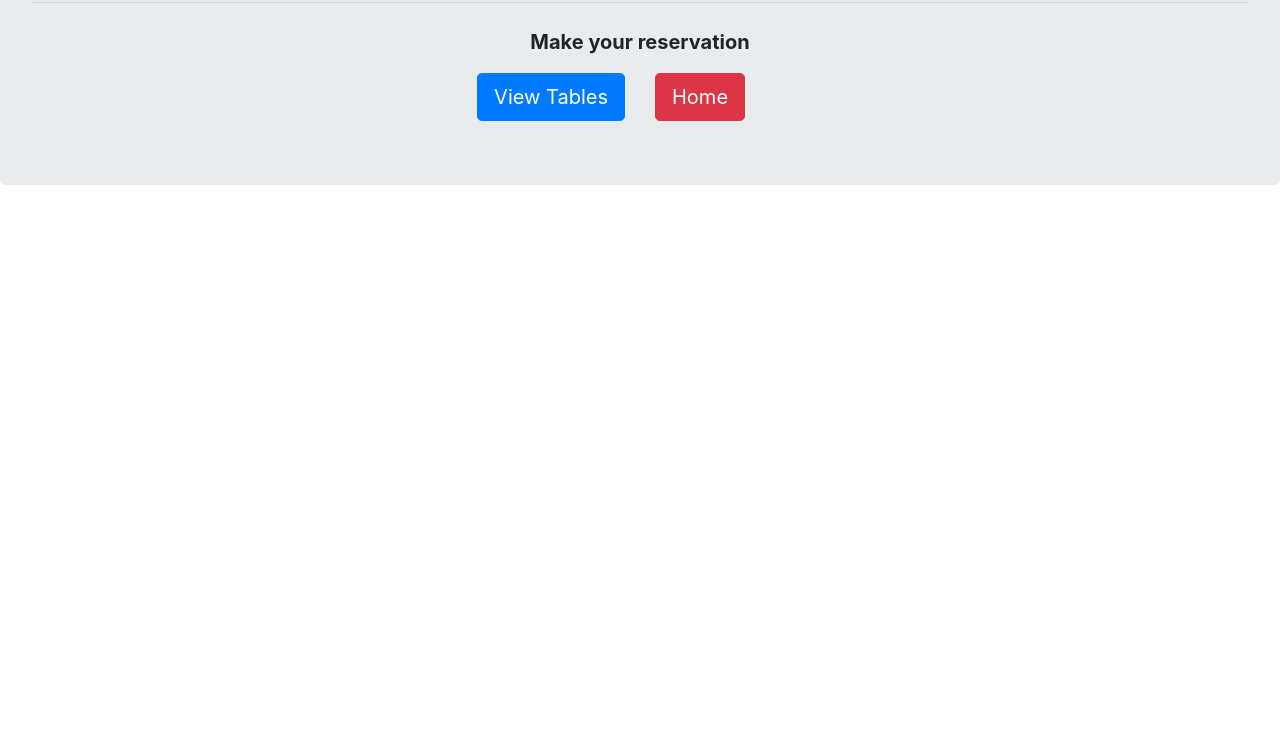
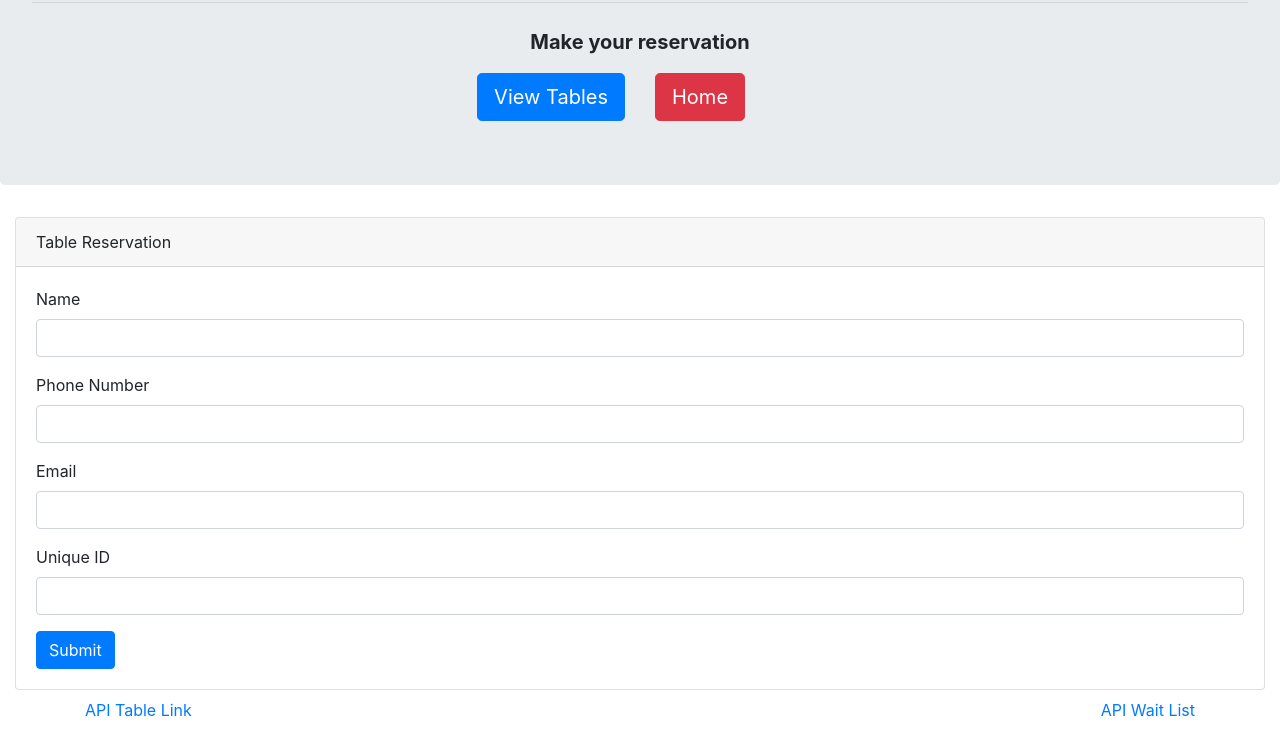
Before and after one commit to csporto23/HotStuff, a plain HTML site: page front-end/reservation-view.html in a window 1280 px wide. Shown: the part 153-899 px from the top of the page. Before the commit the page ends 800 px from the top, so only its background shows below. Drawn offline with nearby package versions, Linux system fonts and the light colour scheme.

Commit message:
html pages done

```diff
--- a/front-end/reservation-view.html
+++ b/front-end/reservation-view.html
@@ -28,5 +28,48 @@
                 </div>
             </div>
             </div>
+
+            <!-- body contents -->
+            <div class="col-lg-12 mb-2">
+                    <!-- Reservation Page -->
+                    <div class="card">
+                      <div class="card-header">
+                        Table Reservation
+                      </div>
+                      <div class="card-body">
+                        <form role="form">
+                          <div class="form-group">
+                            <label for="reserve-name">Name</label>
+                            <input type="text" class="form-control" id="reserve-name">
+                          </div>
+                          <div class="form-group">
+                            <label for="reserve-phone">Phone Number</label>
+                            <input type="text" class="form-control" id="reserve-phone">
+                          </div>
+                          <div class="form-group">
+                            <label for="reserve-email">Email</label>
+                            <input type="text" class="form-control" id="reserve-email">
+                          </div>
+                          <div class="form-group">
+                            <label for="reserve-unique-id">Unique ID</label>
+                            <input type="text" class="form-control" id="reserve-unique-id">
+                          </div>
+                          <button type="submit" class="btn btn-primary submit">Submit</button>
+                        </form>
+                      </div>
+                    </div>
+                  </div>
+
+                  <!-- api links-->
+                  <div class="container">
+                        <div class="row mb-4">
+                            <div class="col-md">
+                                <a href="">API Table Link</a>
+                            </div>
+                            <div class="col-md">
+                                <a class="float-right" href="">API Wait List</a>
+                            </div>
+                        </div>
+                    </div>
 </body>
 </html>
```
Also changed, not shown: front-end/reservation-form.html (+40 -0 lines).
